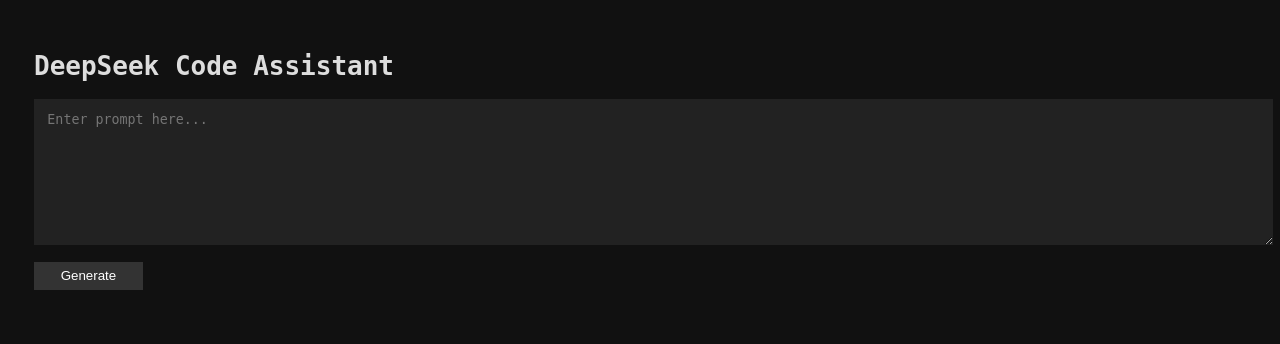
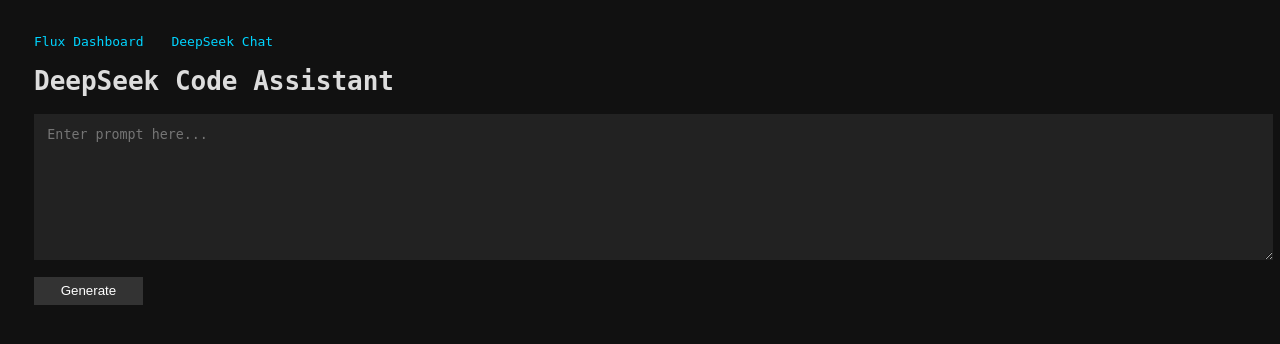
Before and after one commit to Hisha/deepseek_api, a FastAPI app: page / in a window 1280 px wide. Shown: the top 344 px of the page. Run offline with FastAPI, Linux system fonts and the light colour scheme.

Commit message:
Update chat.html

```diff
--- a/templates/chat.html
+++ b/templates/chat.html
@@ -11,6 +11,10 @@
     </style>
 </head>
 <body>
+    <nav style="margin-bottom: 1em;">
+        <a href="/flux/" style="color: #00d4ff; margin-right: 20px; text-decoration:none;">Flux Dashboard</a>
+        <a href="/chat/" style="color: #00d4ff; text-decoration:none;">DeepSeek Chat</a>
+    </nav>
     <h1>DeepSeek Code Assistant</h1>
     <form method="post">
         <textarea name="prompt" placeholder="Enter prompt here...">{{ prompt }}</textarea><br>
```
